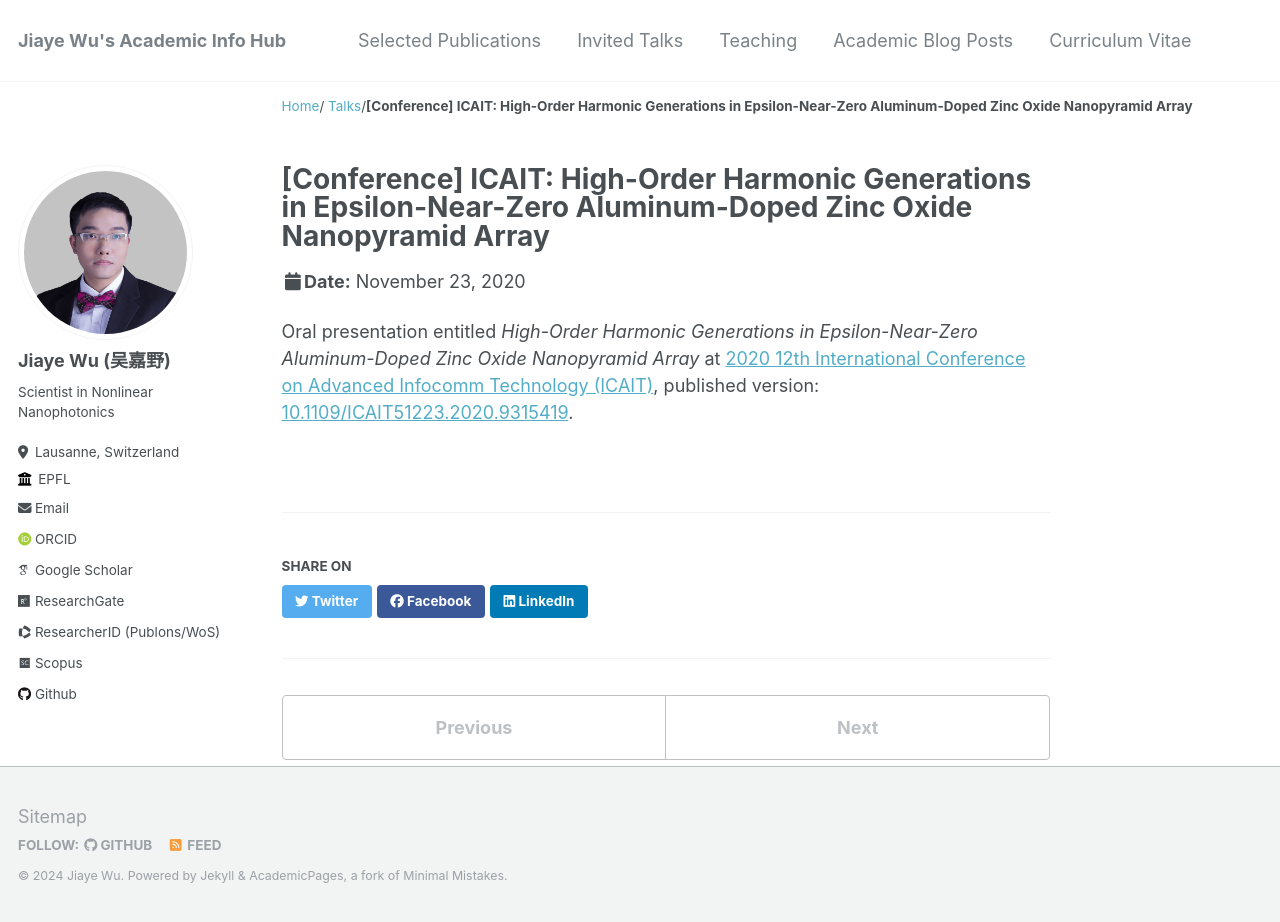
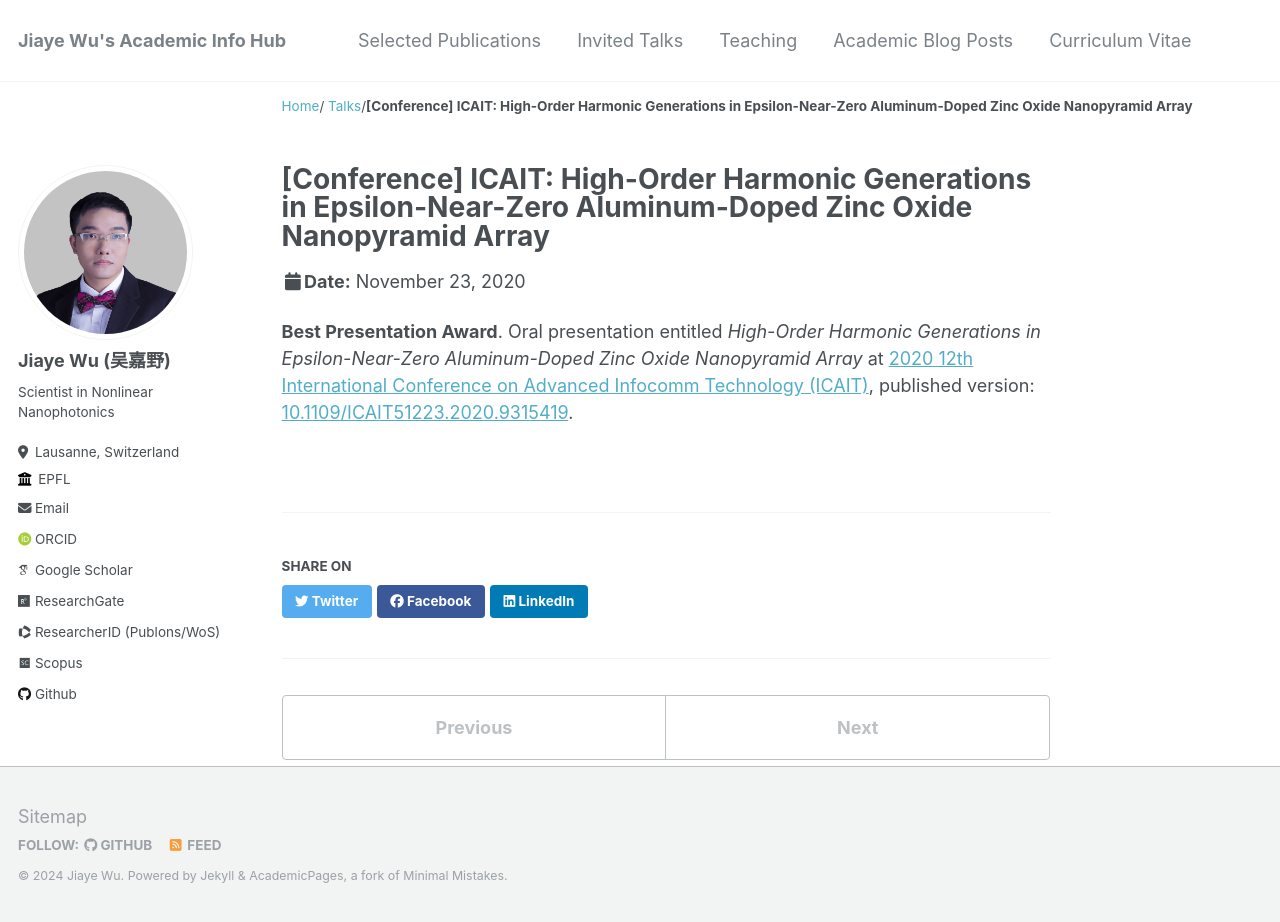
Before and after one commit to jiaye-wu/academicpages-version, a Jekyll site: the page built from _talks/2020-11-ICAIT.md, in a window 1280 px wide and 922 px high. Built offline with Jekyll 4.4.1, drawn with Linux system fonts in a browser that asks for light colours; some web fonts are replaced.

Commit message:
Update Talks

```diff
--- a/_pages/talks.html
+++ b/_pages/talks.html
@@ -1,6 +1,6 @@
 ---
 layout: archive
-title: "Invited Talks / Oral Presentations at Academic Conferences"
+title: "Invited Talks & Oral Presentations at Academic Conferences"
 permalink: /talks/
 author_profile: true
 ---
--- a/_talks/2020-11-ICAIT.md
+++ b/_talks/2020-11-ICAIT.md
@@ -8,4 +8,4 @@ date: 2020-11-23
 location: "Macau SAR, China"
 ---
 
-Oral presentation entitled *High-Order Harmonic Generations in Epsilon-Near-Zero Aluminum-Doped Zinc Oxide Nanopyramid Array* at [2020 12th International Conference on Advanced Infocomm Technology (ICAIT)](https://ieeexplore.ieee.org/xpl/conhome/9315292/proceeding), published version: [10.1109/ICAIT51223.2020.9315419](https://doi.org/10.1109/ICAIT51223.2020.9315419).
+**Best Presentation Award**. Oral presentation entitled *High-Order Harmonic Generations in Epsilon-Near-Zero Aluminum-Doped Zinc Oxide Nanopyramid Array* at [2020 12th International Conference on Advanced Infocomm Technology (ICAIT)](https://ieeexplore.ieee.org/xpl/conhome/9315292/proceeding), published version: [10.1109/ICAIT51223.2020.9315419](https://doi.org/10.1109/ICAIT51223.2020.9315419).
```
